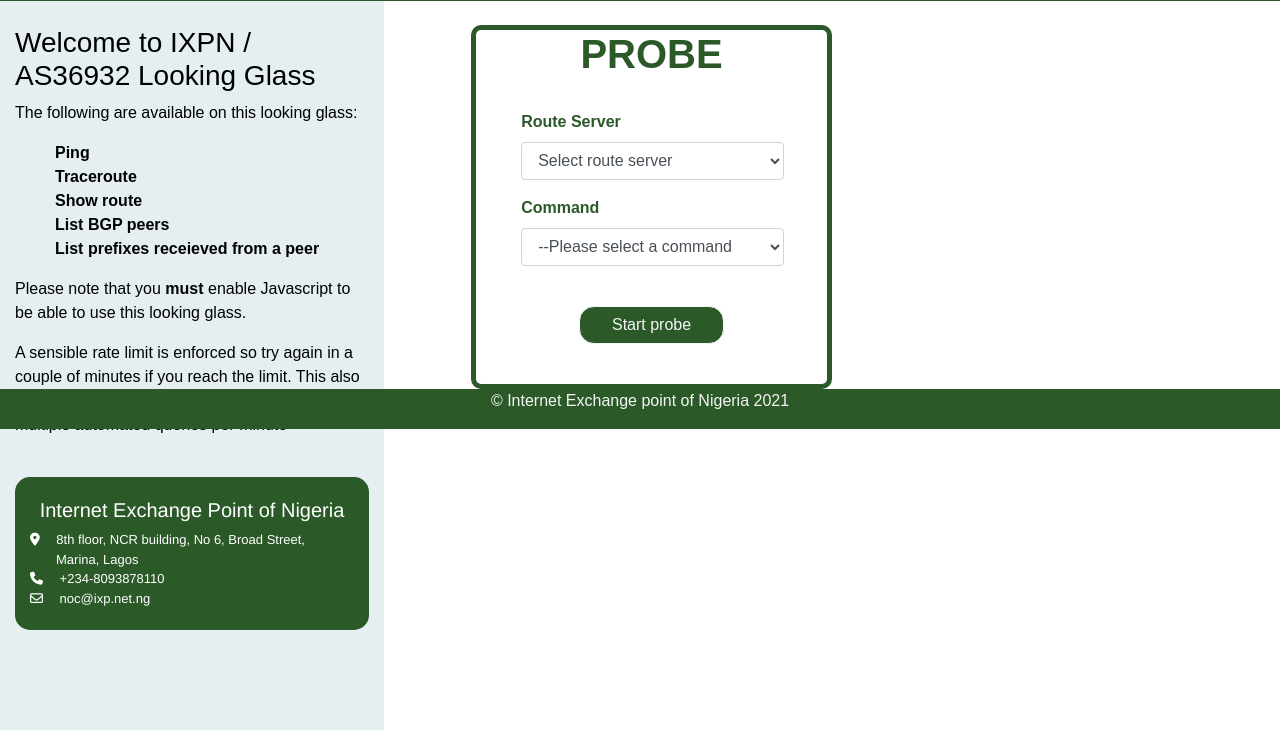
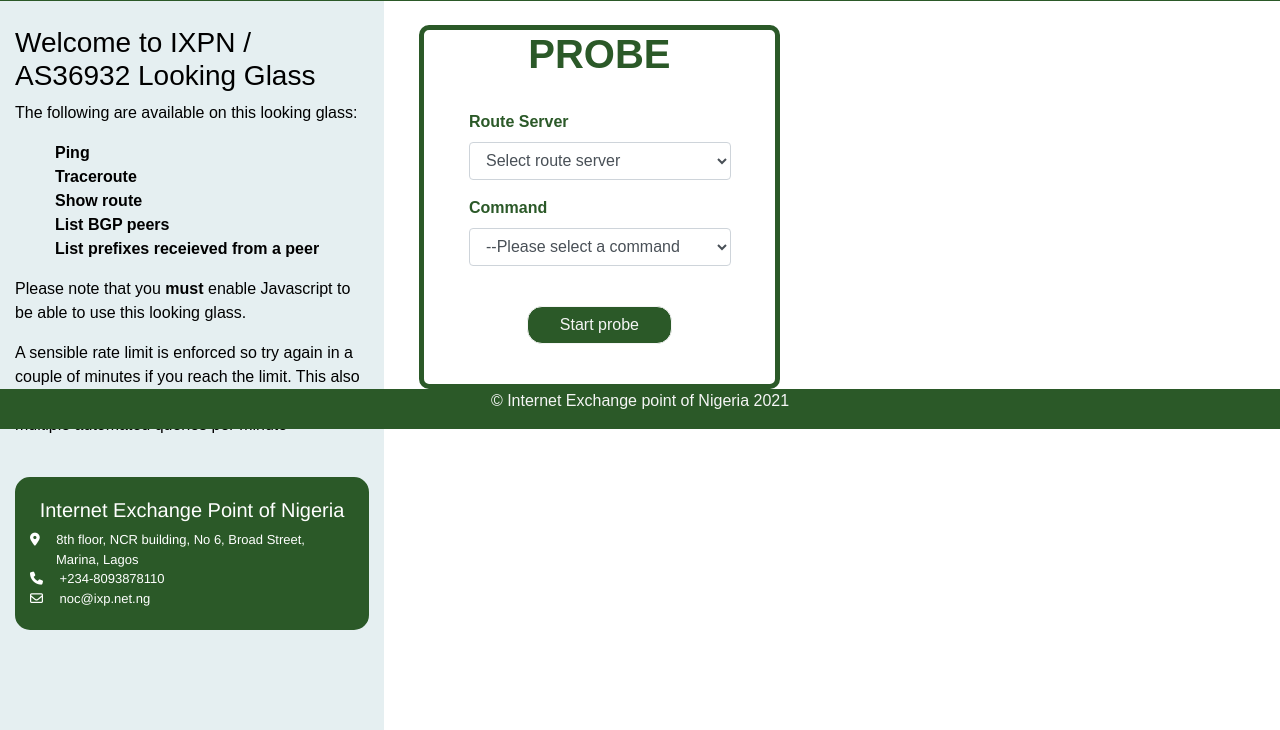
Before and after one commit to dennix2014/lookingglass, a Django app: page / in a window 1280 px wide. Shown: the part 371-1101 px from the top of the page. Run offline with Django 3.2, Linux system fonts and the light colour scheme; some libraries are stand-ins or nearby versions.

Commit message:
minor frontend improvement - aligned form with result

```diff
--- a/lg/templates/base.html
+++ b/lg/templates/base.html
@@ -47,7 +47,7 @@
 		<div class="main">
 			{% block content %}{% endblock %}
 			<div class="row">
-				<div class="col-sm-2"></div>
+				<div class="col-sm-1"></div>
 				<div class="col-sm-3">
 			<div class="loading">
 				<img src="{% static 'ajaxloader_1_09873.gif' %}" alt="load"><br><br>
--- a/lg/templates/lg.html
+++ b/lg/templates/lg.html
@@ -5,7 +5,6 @@
 <div class="container">
 <div id="wrap-every">
     <div class="row">
-      <div class="col-sm-1"></div>
       <div class="col-sm-5 form-border">
         <form id="formOne" action = "{% url 'home' %}">
             <h1 class="probe-heading"><strong>PROBE</strong></h1><br>
--- a/lookingglass/static/myStyle.css
+++ b/lookingglass/static/myStyle.css
@@ -68,6 +68,7 @@ body {
 }
 
 .form-border {
+  margin-left: 20px;
   border: 5px solid #2B5928;
   border-radius: 10px;
   color: #2B5928;
--- a/static/myStyle.css
+++ b/static/myStyle.css
@@ -68,6 +68,7 @@ body {
 }
 
 .form-border {
+  margin-left: 20px;
   border: 5px solid #2B5928;
   border-radius: 10px;
   color: #2B5928;
```
